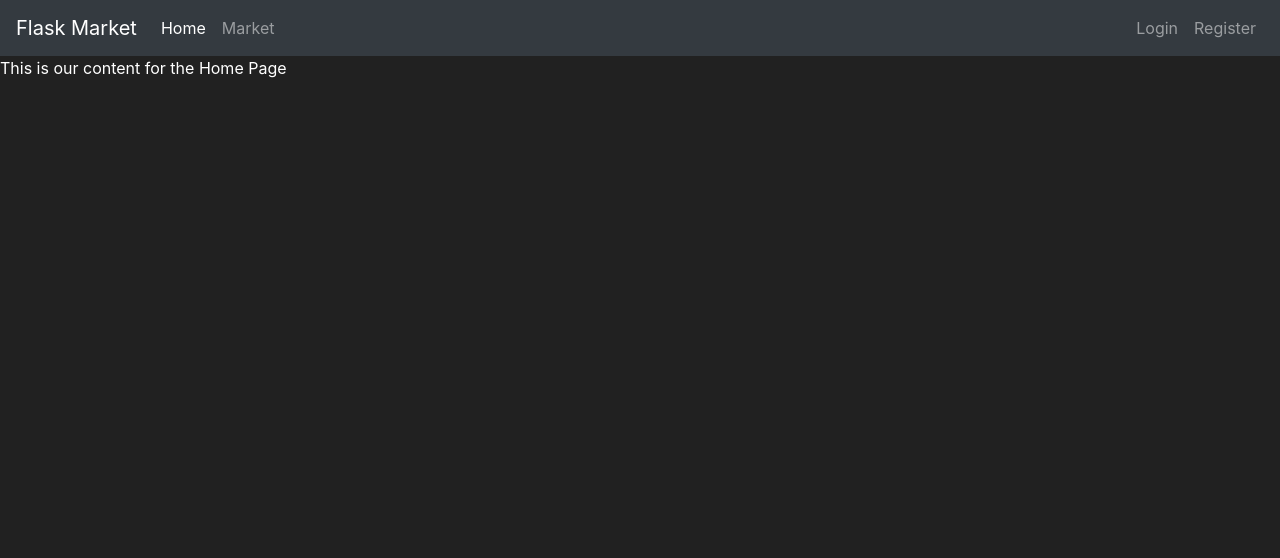
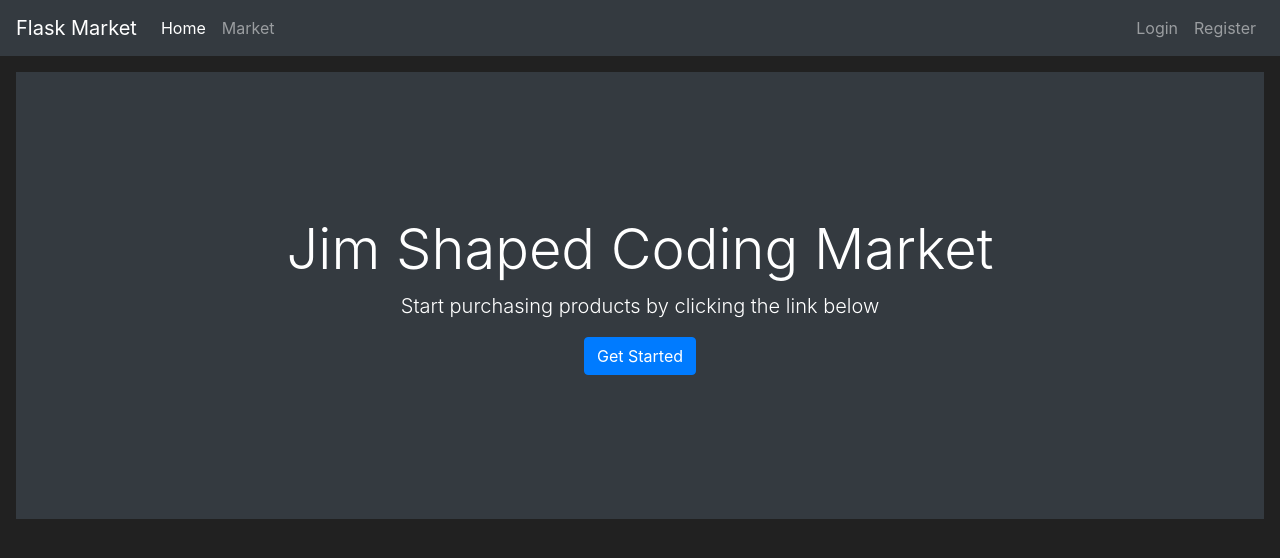
Before and after one commit to CaioVSales/Flask-Market, a Flask app: page / in a window 1280 px wide. Shown: the top 558 px of the page. Run offline with Flask 2, Linux system fonts and the light colour scheme; some libraries are stand-ins or nearby versions.

Commit message:
Logout Custom

```diff
--- a/market/__init__.py
+++ b/market/__init__.py
@@ -11,5 +11,7 @@ app.config['SECRET_KEY'] = '5f5e3ad8db84c9e5a33938ab'
 db = SQLAlchemy(app)
 bcrypt = Bcrypt(app)
 login_manager = LoginManager(app)
+login_manager.login_view = "login_page"
+login_manager.login_message_category = "info"
 
 from market import routes
--- a/market/routes.py
+++ b/market/routes.py
@@ -3,7 +3,7 @@ from flask import render_template, redirect, url_for, flash
 from market.models import Item, User
 from market.forms import RegisterForm, LoginForm
 from market import db
-from flask_login import login_user
+from flask_login import login_user, logout_user, login_required
 
 @app.route('/')
 @app.route('/home')
@@ -11,6 +11,7 @@ def home_page():
     return render_template('home.html')
 
 @app.route('/market')
+@login_required
 def market_page():
     items = Item.query.all()
     return render_template('market.html', items=items)
@@ -22,6 +23,9 @@ def register_page():
         user_to_create = User(username=form.username.data, email_address=form.email_address.data, password=form.password1.data)
         db.session.add(user_to_create)
         db.session.commit()
+        login_user(user_to_create)
+        flash(f"Account created successfully! You are now logged in as {user_to_create.username}", category="success")
+
         return redirect(url_for('market_page'))
     if form.errors != {}: # if there are not errors from the validations
         for err_msg in form.errors.values():
@@ -38,10 +42,16 @@ def login_page():
             attempted_password=form.password.data
             ):
                 login_user(attempted_user)
-                flash(f'Success! You are logged in as: {attempted_user.username}', category='success')
+                flash(f'Success! You are logged in as: {attempted_user.username}', category="success")
                 return redirect(url_for('market_page'))
         else:
             flash('Username and password are not match, please try again!', category='danger')
 
 
     return render_template('login.html', form=form)
+
+@app.route('/logout_page')
+def logout_page():
+    logout_user()
+    flash("You have been logged out!", category='info')
+    return redirect(url_for('home_page'))
--- a/market/templates/base.html
+++ b/market/templates/base.html
@@ -45,7 +45,7 @@
                     </li>
 
                     <li class="nav-item">
-                        <a class="nav-link" href="#">Logout</a>
+                        <a class="nav-link" href="{{ url_for('logout_page') }}">Logout</a>
                     </li>
                 </ul>
 
--- a/market/templates/home.html
+++ b/market/templates/home.html
@@ -1,8 +1,16 @@
 {% extends 'base.html' %}
 {% block title %}
-  Home Page
+  Welcome to Jim Shaped Coding Market
 {% endblock %}
 
 {% block content %}
-  This is our content for the Home Page
+  <div class="position-relative overflow-hidden p-3 p-md-5 m-md-3 text-center bg-dark" style="color:white">
+    <div class="cold-md-5 p-lg-5 mx-auto my-5">
+      <h1 class="display-4 font-qeight-normal">Jim Shaped Coding Market</h1>
+      <p class="lead font-wight-normal">Start purchasing products by clicking the link below</p>
+      <a class="btn btn-primary" href="{{ url_for('market_page') }}">Get Started</a>
+    </div>
+    <div class="product-device box-shadow d-none d-md-block"></div>
+    <div class="product-device product-device-2 box-shadow d-non d-md-block"></div>
+  </div>
 {% endblock %}
```
Also changed, not shown: market/market.db.
